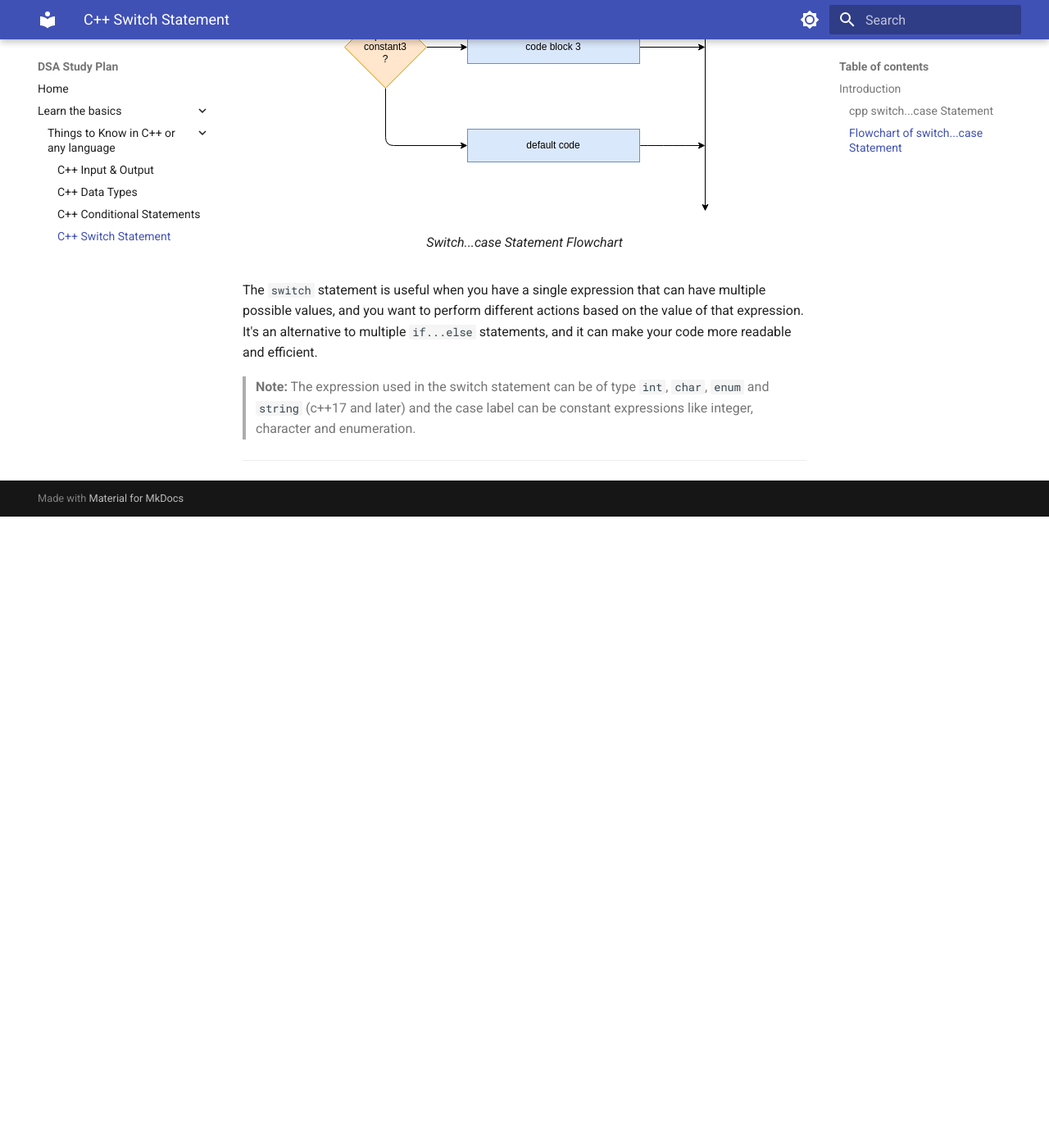
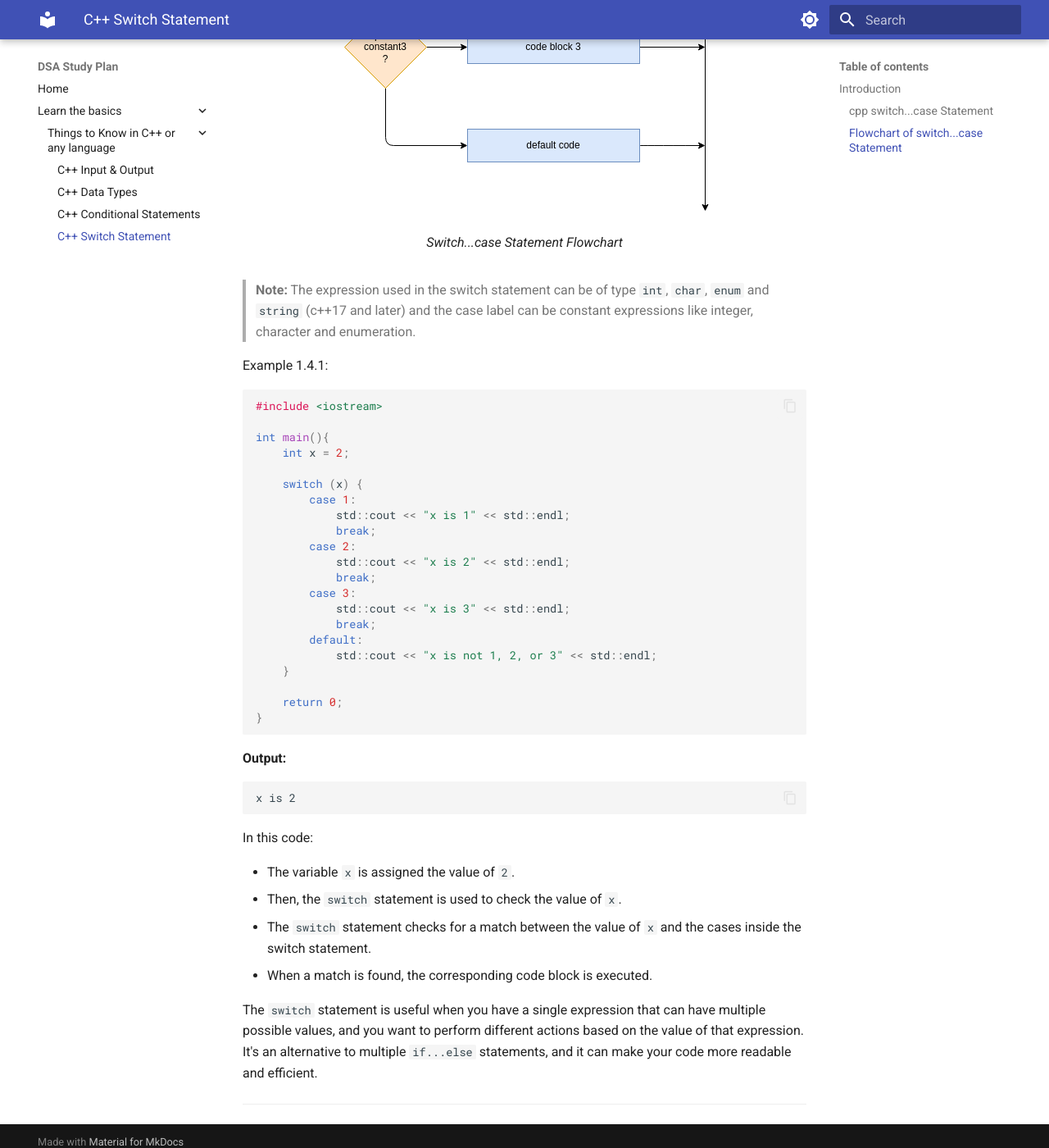
Before and after one commit to yukidaruma905/DSA_Study_Plan, an MkDocs documentation site: the page built from docs/cpp_switch_statement.md, in a window 1280 px wide and 1400 px high, scrolled down 1638 px. Shown: the whole window at 82% size. Built offline with MkDocs 1.6.1 and Material for MkDocs 9.7.7, drawn with Linux system fonts in a browser that asks for light colours; before the commit the page ends 2268 px from its top, so only the background shows below that.

Commit message:
switch statement - Adds an example

````diff
--- a/docs/cpp_switch_statement.md
+++ b/docs/cpp_switch_statement.md
@@ -41,8 +41,47 @@ If the `break` statement is not used, all cases after the correct `case` will be
     <figcaption>Switch...case Statement Flowchart</figcaption>
 </figure>
 
+> **Note:** The expression used in the switch statement can be of type `int`, `char`, `enum` and `string` (c++17 and later) and the case label can be constant expressions like integer, character and enumeration.
+
+Example 1.4.1:
+
+```cpp
+#include <iostream>
+
+int main(){
+    int x = 2;
+
+    switch (x) {
+        case 1:
+            std::cout << "x is 1" << std::endl;
+            break;
+        case 2:
+            std::cout << "x is 2" << std::endl;
+            break;
+        case 3:
+            std::cout << "x is 3" << std::endl;
+            break;
+        default:
+            std::cout << "x is not 1, 2, or 3" << std::endl;
+    }
+
+    return 0;
+}
+```
+
+**Output:**
+
+```
+x is 2
+```
+
+In this code:
+
+- The variable `x` is assigned the value of `2`.
+- Then, the `switch` statement is used to check the value of `x`.
+- The `switch` statement checks for a match between the value of `x` and the cases inside the switch statement.
+- When a match is found, the corresponding code block is executed.
+
 The `switch` statement is useful when you have a single expression that can have multiple possible values, and you want to perform different actions based on the value of that expression. It's an alternative to multiple `if...else` statements, and it can make your code more readable and efficient.
 
-> **Note:** The expression used in the switch statement can be of type `int`, `char`, `enum` and `string` (c++17 and later) and the case label can be constant expressions like integer, character and enumeration.
-
 ---
````
